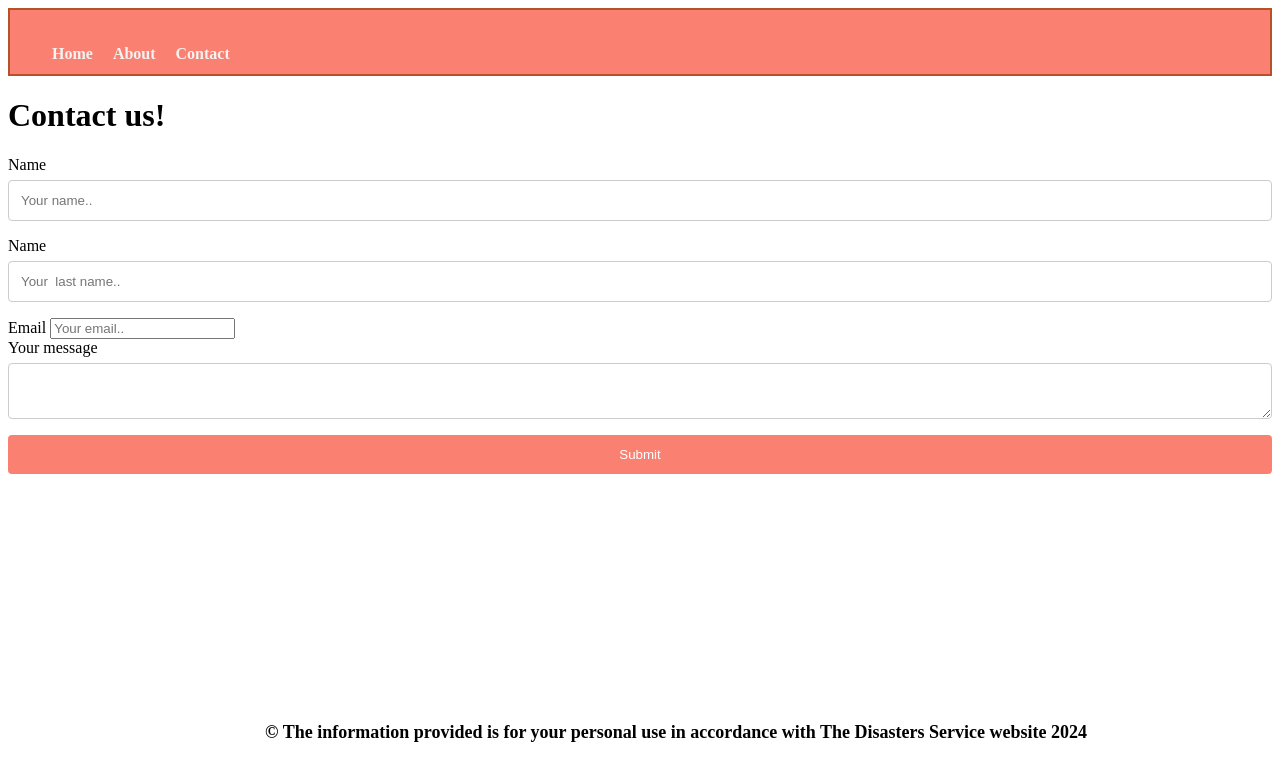
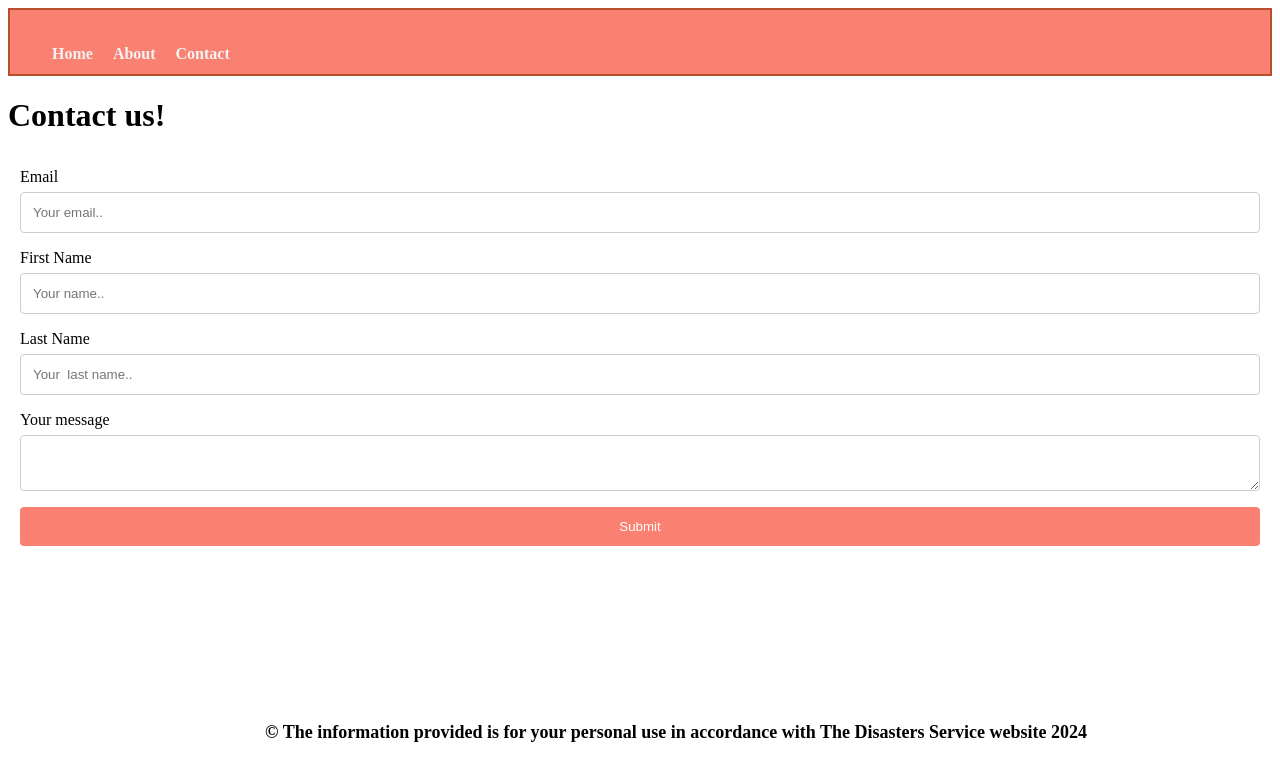
Before and after one commit to BIT-Studio-3/group-project-25-1-scade, a SvelteKit app in the folder disaster/disaster/: page /contact in a window 1280 px wide. Shown: the top 780 px of the page. Built offline with nearby package versions, Linux system fonts and the light colour scheme.

Commit message:
space around form configured

```diff
--- a/disaster/disaster/src/routes/contact/+page.svelte
+++ b/disaster/disaster/src/routes/contact/+page.svelte
@@ -4,22 +4,24 @@
     import Header from '$lib/Header.svelte';
     import Footer from '$lib/Footer.svelte'
 
+
 </script>
 
 <Header headingTitle="Contact us!" />
 
 <form action="">
-    <label for="First name">Name
+  <label for="email">Email
+    <input type="email" id="email" placeholder="Your email..">
+</label>
+
+    <label for="First name"> First Name
         <input type="text" id="fname" placeholder="Your name..">
     </label>
 
-    <label for="Last name">Name
+    <label for="Last name"> Last Name
         <input type="text" id="lname" placeholder="Your  last name..">
     </label>
 
-    <label for="email">Email
-        <input type="email" id="email" placeholder="Your email..">
-    </label>
 
     <label for="message">Your message</label>
     <textarea name="message" id="message"></textarea>
@@ -33,9 +35,10 @@
    form {
         display: flex;
         flex-direction: column;
+        padding: 12px;
     }
 
-    input[type=text], textarea {
+    input[type=text],input[type = email], textarea {
   width: 100%;
   padding: 12px;
   border: 1px solid #ccc;
```
